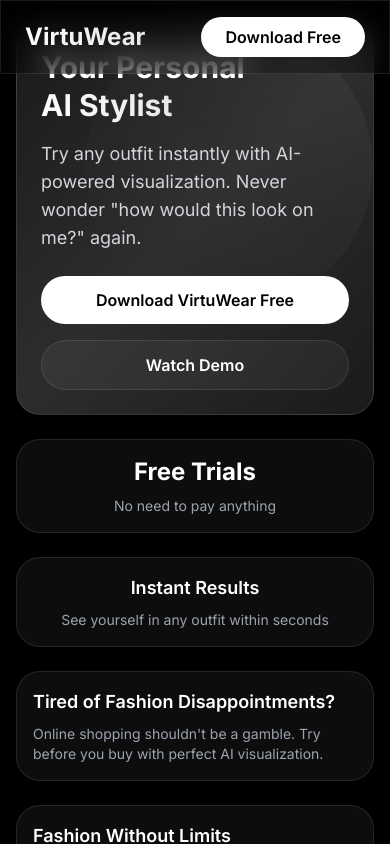
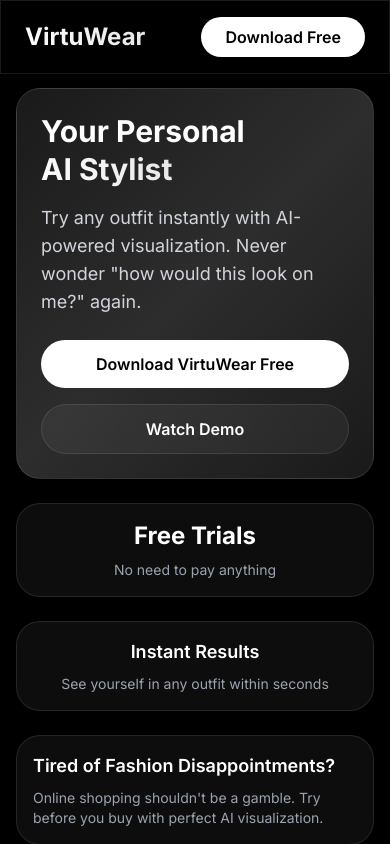
Before and after one commit to hanifmdn/VirtuWearLandingPage, a React (Vite) app: page / in a window 390 px wide. Shown: the top 844 px of the page. Built offline with nearby package versions, Linux system fonts and the light colour scheme.

Commit message:
fix padding

```diff
--- a/src/component/hero.tsx
+++ b/src/component/hero.tsx
@@ -10,8 +10,8 @@
   };
 
   return (
-    <div className="min-h-screen flex items-center justify-center px-4 sm:px-6 w-full overflow-hidden">
-      <div className="container mx-auto py-6 sm:py-10">
+    <div className="min-h-screen flex items-center justify-center px-4 sm:px-6 w-full">
+      <div className="container mx-auto py-6 sm:py-10 mt-16 md:mt-0">
         <div className="grid grid-cols-1 md:grid-cols-12 gap-y-6 md:gap-6">
           {/* Main Hero Card */}
           <div className="md:col-span-8 md:row-span-4 glass bento-card rounded-3xl p-6 sm:p-8 md:p-12 hero-gradient relative overflow-hidden fade-in">
@@ -35,7 +35,6 @@
                 </button>
               </div>
             </div>
-            <div className="absolute top-0 right-0 w-72 h-72 sm:w-96 sm:h-96 bg-gradient-to-bl from-white opacity-5 rounded-full floating"></div>
           </div>
 
           {/* Stats Card */}
```
